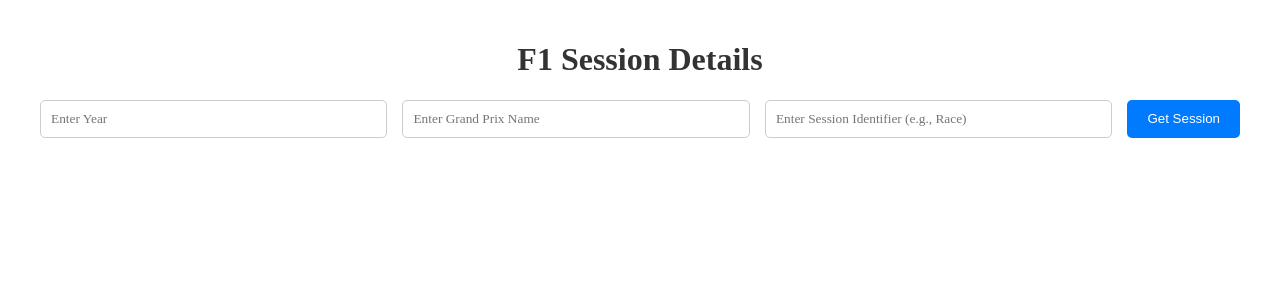
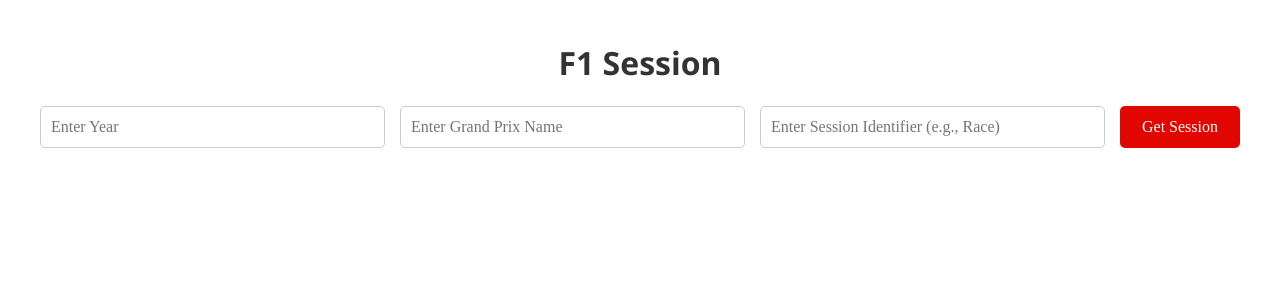
Before and after one commit to vighnesh-radhakrishnan/anemoi, a React (Create React App) app in the folder frontend/: page / in a window 1280 px wide. Shown: the top 300 px of the page. Built offline with nearby package versions, Linux system fonts and the light colour scheme.

Commit message:
button design change

```diff
--- a/frontend/src/Components/Container.js
+++ b/frontend/src/Components/Container.js
@@ -4,7 +4,7 @@ export const PageWrapper = styled.div`
   max-width: 1200px;
   margin: 0 auto;
   padding: 20px;
-  font-family: futura;
+  font-family: "Segoe UI", Tahoma, Geneva, Verdana, sans-serif;
   color: #333;
   h1 {
     text-align: center;
@@ -23,20 +23,25 @@ export const FormWrapper = styled.form`
     border: 1px solid #ccc;
     border-radius: 5px;
     flex-grow: 1;
+    font-size: 16px;
     font-family: futura;
   }
 
   button {
     padding: 10px 20px;
-    background-color: #007bff;
+    background-color: #e10600;
     color: #fff;
-    border: none;
+    border: 2px solid #e10600;
     border-radius: 5px;
     cursor: pointer;
     transition: background-color 0.3s ease;
+    font-size: 16px;
+    font-family: futura;
 
     &:hover {
-      background-color: #0056b3;
+      background-color: #fff;
+      border: 2px solid #e10600;
+      color: #222;
     }
   }
 `;
--- a/frontend/src/Components/GetSession.js
+++ b/frontend/src/Components/GetSession.js
@@ -51,7 +51,7 @@ const GetSession = () => {
 
   return (
     <PageWrapper>
-      <h1>F1 Session Details</h1>
+      <h1>F1 Session</h1>
 
       <FormWrapper onSubmit={handleSubmit}>
         <input
@@ -83,7 +83,7 @@ const GetSession = () => {
 
       {sessionData && sessionData.session && loading !== true && (
         <div>
-          <SectionHeading>Session Details & Results</SectionHeading>
+          <SectionHeading>Overview</SectionHeading>
 
           <SessionDetails>
             <div>
```
